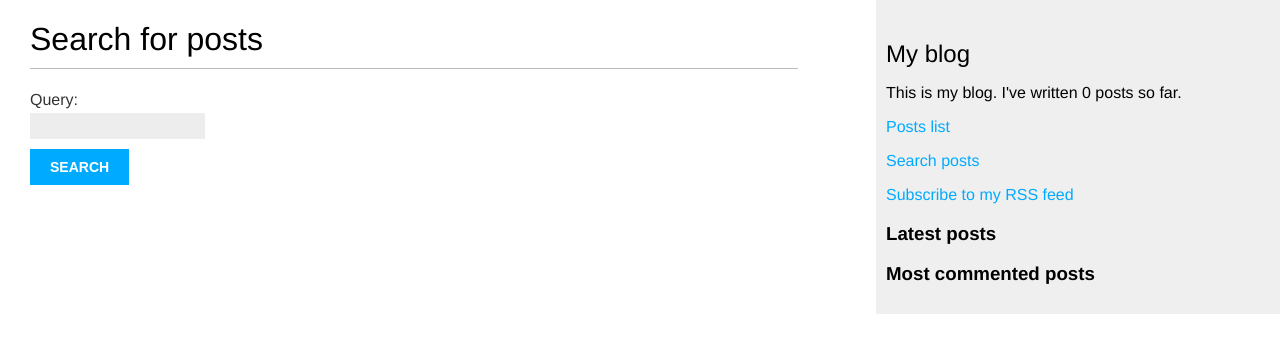
After one commit to leomiranda/django-blog, a Django app: page /blog/search/ in a window 1280 px wide. The commit adds this page. Shown: the top 353 px of the page. Run offline with Django 3.2, Linux system fonts and the light colour scheme; data that the repository does not hold is empty.

Commit message:
feat: search

```diff
--- a/blog/forms.py
+++ b/blog/forms.py
@@ -12,3 +12,6 @@ class CommentForm(forms.ModelForm):
     class Meta:
         model = Comment
         fields = ('name', 'email', 'body')
+
+class SearchForm(forms.Form):
+    query = forms.CharField()
--- a/blog/templates/blog/base.html
+++ b/blog/templates/blog/base.html
@@ -1,5 +1,4 @@
-{% load static %}
-{% load blog_tags %}
+{% load static %} {% load blog_tags %}
 
 <!DOCTYPE html>
 <html lang="en">
@@ -7,13 +6,15 @@
 		<meta charset="UTF-8" />
 		<meta http-equiv="X-UA-Compatible" content="IE=edge" />
 		<title>{% block title %}{% endblock title %}</title>
-		<link rel="stylesheet" href="{% static 'css/blog.css' %}">
+		<link rel="stylesheet" href="{% static 'css/blog.css' %}" />
 	</head>
 	<body>
 		<div id="content">{% block content %} {% endblock content %}</div>
 		<div id="sidebar">
 			<h2>My blog</h2>
 			<p>This is my blog. I've written {% total_posts %} posts so far.</p>
+			<p><a href="{% url 'blog:post_list' %}">Posts list</a></p>
+			<p><a href="{% url 'blog:post_search' %}">Search posts</a></p>
 			<p>
 				<a href="{% url 'blog:post_feed' %}">Subscribe to my RSS feed</a>
 			</p>
@@ -23,9 +24,9 @@
 			{% get_most_commented_posts as most_commented_posts %}
 			<ul>
 				{% for post in most_commented_posts %}
-					<li>
-						<a href="{{ post.get_absolute_url }}">{{ post.title }}</a>
-					</li>
+				<li>
+					<a href="{{ post.get_absolute_url }}">{{ post.title }}</a>
+				</li>
 				{% endfor %}
 			</ul>
 		</div>
--- /dev/null
+++ b/blog/templates/blog/post/search.html
@@ -0,0 +1,31 @@
+{% extends 'blog/base.html' %}
+{% load blog_tags %}
+
+{% block title %}Search{% endblock %}
+
+{% block content %}
+
+
+    {% if query %}
+      <h1>Posts containing "{{ query }}"</h1>
+      <h3>
+        {% with result.count as total_results %}
+          Found {{ total_results }} result{{ total_results|pluralize }}
+        {% endwith %}
+      </h3>
+      {% for post in results %}
+        <h4><a href="{{ post.get_absolute_url }}">{{ post.title }}</a></h4>
+        <p>{{ post.body|markdown|truncatewords_html:5 }}</p>
+      {% empty %}
+        <p>No results found.</p>
+      {% endfor %}
+    {% else %}
+      <h1>Search for posts</h1>
+      <form method="get">
+        {{ form.as_p }}
+        <input type="submit" value="Search">
+      </form>
+    {% endif %}
+
+
+{% endblock %}
--- a/blog/urls.py
+++ b/blog/urls.py
@@ -12,4 +12,5 @@ urlpatterns = [
     path('<int:post_id>/share/',
          views.post_share, name='post_share'),
     path('feed/', LatestPostsFeed(), name='post_feed'),
+    path('search/', views.post_search, name='post_search'),
 ]
--- a/blog/views.py
+++ b/blog/views.py
@@ -2,10 +2,29 @@ from django.shortcuts import render, get_object_or_404
 from .models import Post, Comment
 from django.core.paginator import Paginator, EmptyPage, PageNotAnInteger
 from django.views.generic import ListView
-from .forms import EmailPostForm, CommentForm
+from django.contrib.postgres.search import SearchVector, SearchQuery, SearchRank
+from .forms import EmailPostForm, CommentForm, SearchForm
 from django.core.mail import send_mail
 from taggit.models import Tag
 from django.db.models import Count
+from django.contrib.postgres.search import TrigramSimilarity
+
+def post_search(request):
+    form = SearchForm()
+    query = None
+    results = []
+    if 'query' in request.GET:
+        form = SearchForm(request.GET)
+        if form.is_valid():
+            query = form.cleaned_data['query']
+            results = Post.objects_published.annotate(
+                similarity=TrigramSimilarity('title', query),
+            ).filter(similarity__gt=0.1).order_by('-similarity')
+    return render(request,
+                  'blog/post/search.html',
+                  {'form': form,
+                   'query': query,
+                   'results': results})
 
 def post_detail(request, year, month, day, post):
     post = get_object_or_404(Post, slug=post,
```
